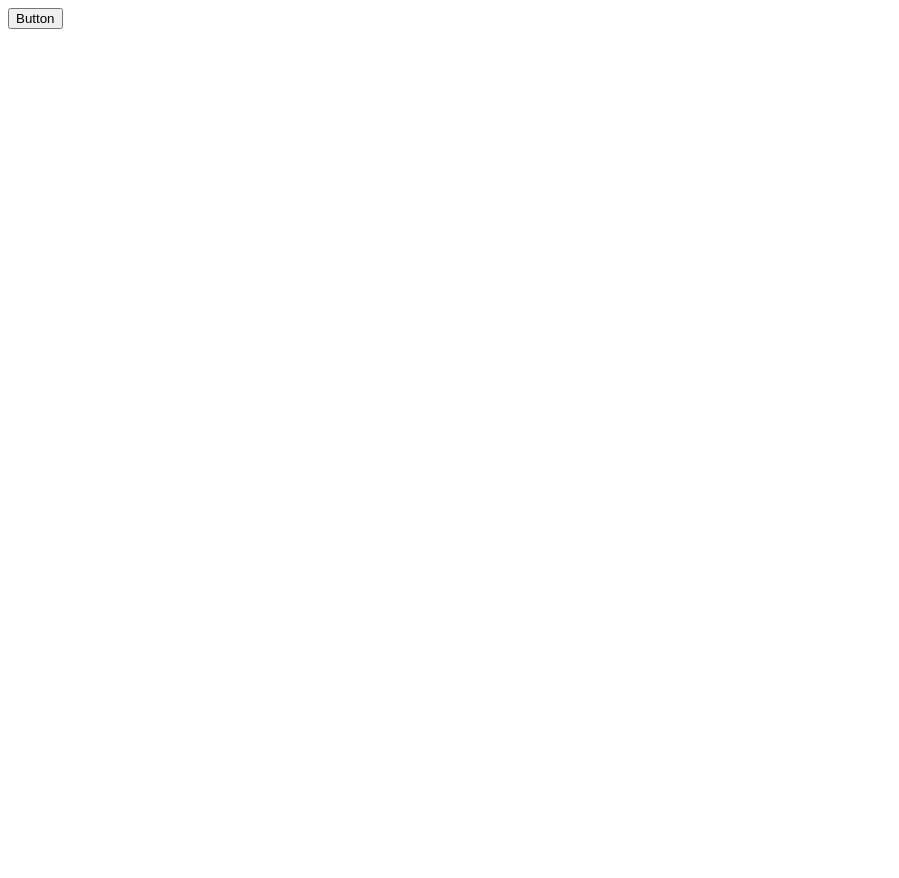
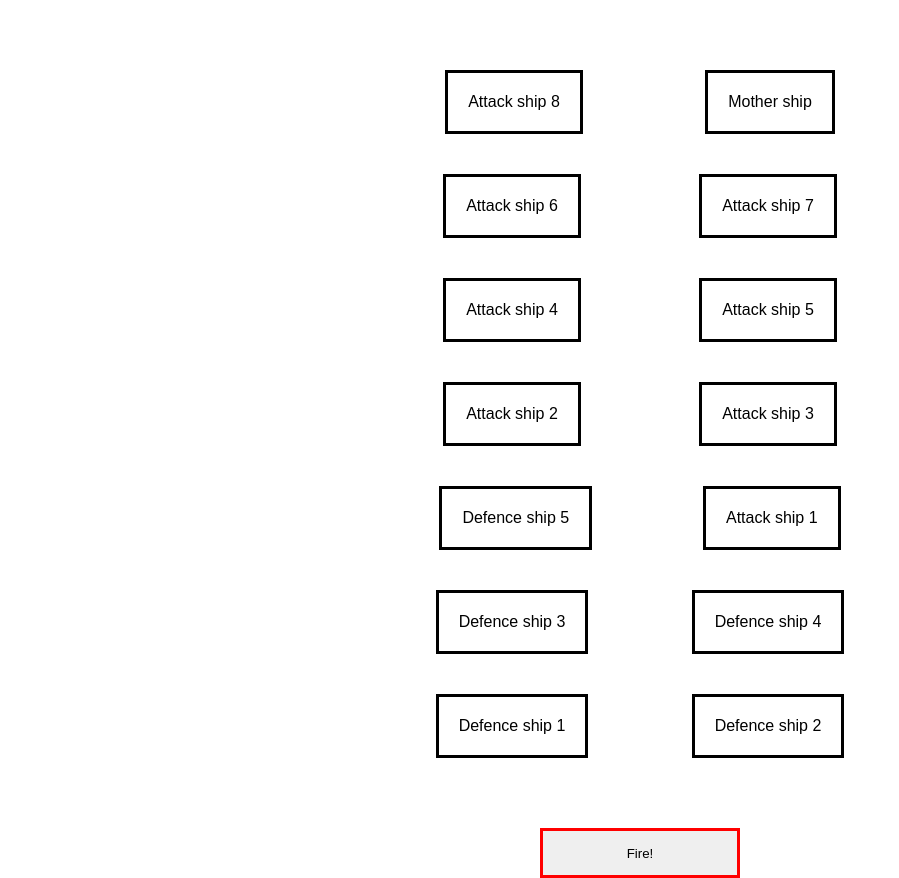
Before and after one commit to nataliehandley/04-Javascript-Advanced-Testing, a plain HTML site: page hostile-aliens/index.html in a window 1280 px wide. Shown: the whole page, without its empty margins (0-899 px from the left). Before the commit the page ends 800 px from the top, so only its background shows below. Drawn offline with Linux system fonts and the light colour scheme.

Commit message:
added basic styling to game

```diff
--- a/hostile-aliens/index.html
+++ b/hostile-aliens/index.html
@@ -6,10 +6,29 @@
     <meta http-equiv="X-UA-Compatible" content="IE=edge">
     <meta name="viewport" content="width=device-width, initial-scale=1.0">
     <title>Hostile Aliens</title>
+    <link rel="stylesheet" href="style.css">
 </head>
 
 <body>
-    <button id="button">Button</button>
+    <div class="container">
+        <div class="box box-1">Defence ship 1</div>
+        <div class="box box-2">Defence ship 2</div>
+        <div class="box box-3">Defence ship 3</div>
+        <div class="box box-4">Defence ship 4</div>
+        <div class="box box-5">Defence ship 5</div>
+        <div class="box box-6">Attack ship 1</div>
+        <div class="box box-7">Attack ship 2</div>
+        <div class="box box-8">Attack ship 3</div>
+        <div class="box box-9">Attack ship 4</div>
+        <div class="box box-10">Attack ship 5</div>
+        <div class="box box-11">Attack ship 6</div>
+        <div class="box box-12">Attack ship 7</div>
+        <div class="box box-13">Attack ship 8</div>
+        <div class="box box-14">Mother ship </div>
+    </div>
+    <div class="button-container">
+        <button id="button">Fire!</button>
+    </div>
     <script src="main.js"></script>
 </body>
 
--- /dev/null
+++ b/hostile-aliens/style.css
@@ -0,0 +1,34 @@
+* {
+    padding: 0;
+    margin: 0;
+    box-sizing: border-box;
+}
+body {
+    font-family: Arial, Helvetica, sans-serif;
+}
+
+.container {
+    display: flex;
+    flex-direction: row;
+    flex-wrap: wrap-reverse;
+    justify-content: space-around;
+    margin: 50px auto;
+    width: 40%;
+    height: 80%;
+}
+
+.box {
+    border: 3px solid black;
+    margin: 20px;
+    padding: 20px;
+}
+.button-container {
+    display: flex;
+    flex-direction: row;
+    justify-content: center;
+}
+#button {
+    height: 50px;
+    width: 200px;
+    border: 3px solid red;
+}
```
